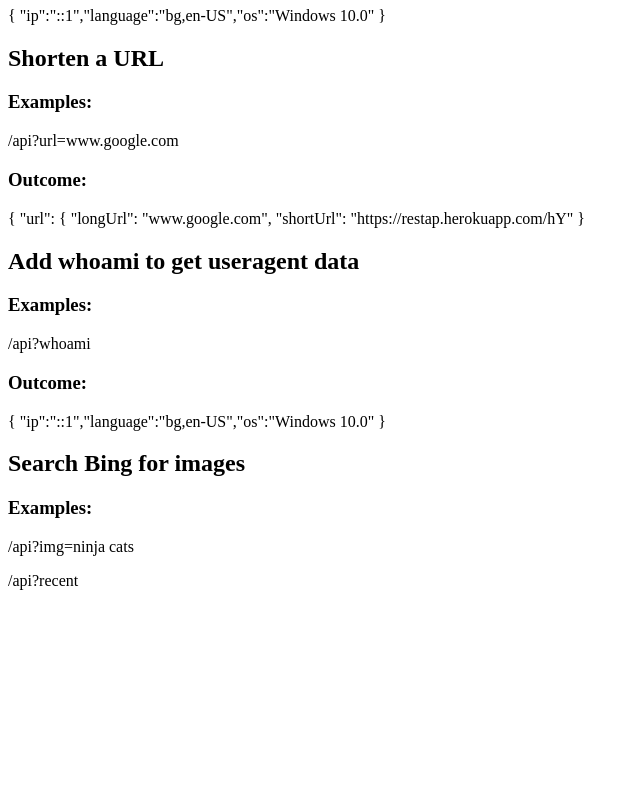
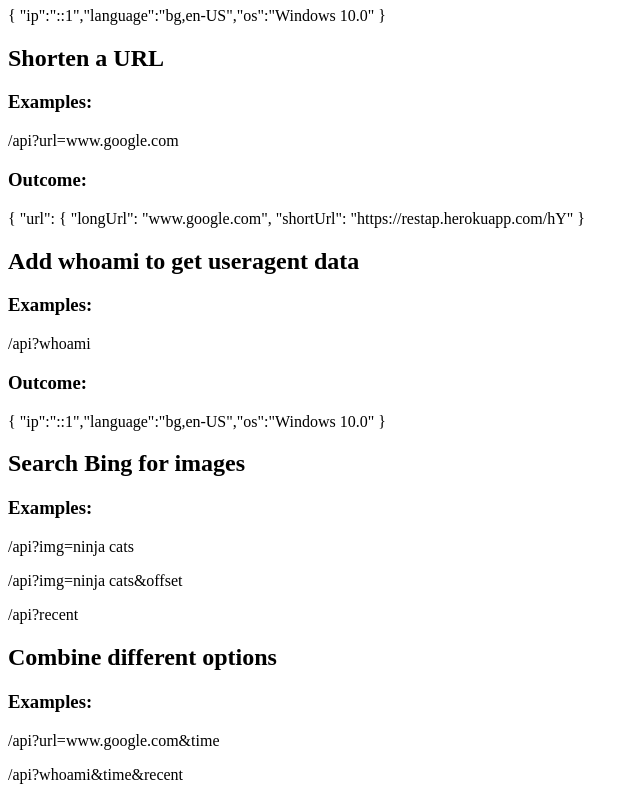
Before and after one commit to mkarabashev/restful-api-example, a website: page app/views/index.html in a window 1280 px wide. Shown: the part 579-1379 px from the top of the page, without its empty margins (0-640 px from the left). Before the commit the page ends 1185 px from the top, so only its background shows below. Drawn offline with Linux system fonts and the light colour scheme.

Commit message:
fix: img offset

```diff
--- a/app/services/imageSearch/index.js
+++ b/app/services/imageSearch/index.js
@@ -19,7 +19,7 @@ exports.imgSearch = data => {
   const query = String(data.img);
 
   // make sure offset is valid
-  const offset = data.offset > 0 ? offset : 0;
+  const offset = data.offset > 0 ? data.offset : 0;
 
   // fetch results from Bing
   return Promise.race([
--- a/app/views/index.html
+++ b/app/views/index.html
@@ -64,7 +64,16 @@
       <h3>Examples:</h3>
       <div class='inner-container'>
         <p class='example'>/api?img=ninja cats</p>
+        <p class='example'>/api?img=ninja cats&amp;offset</p>
         <p class='example'>/api?recent</p>
+      </div>
+    </article>
+    <article class='container'>
+      <h2>Combine different options</h2>
+      <h3>Examples:</h3>
+      <div class='inner-container'>
+        <p class='example'>/api?url=www.google.com&amp;time</p>
+        <p class='example'>/api?whoami&amp;time&amp;recent</p>
       </div>
     </article>
   </body>
```
Also changed, not shown: 1 other file.
